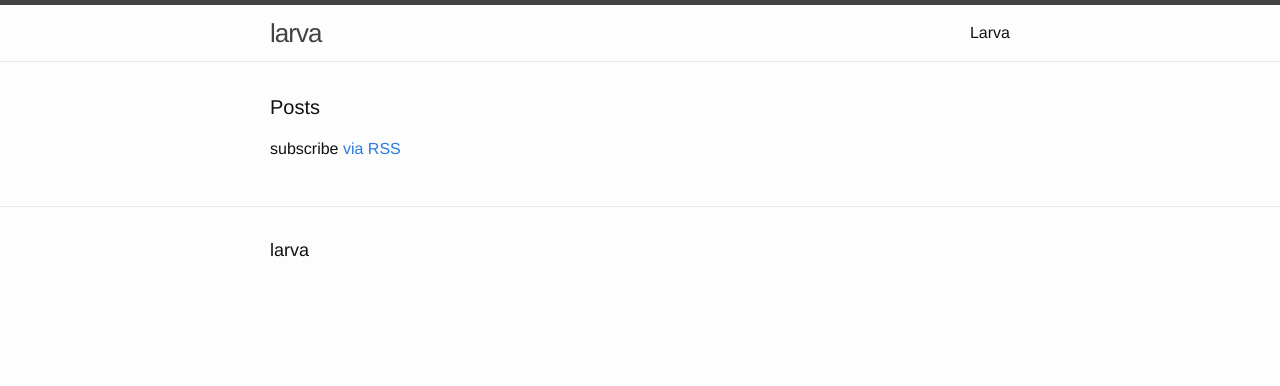
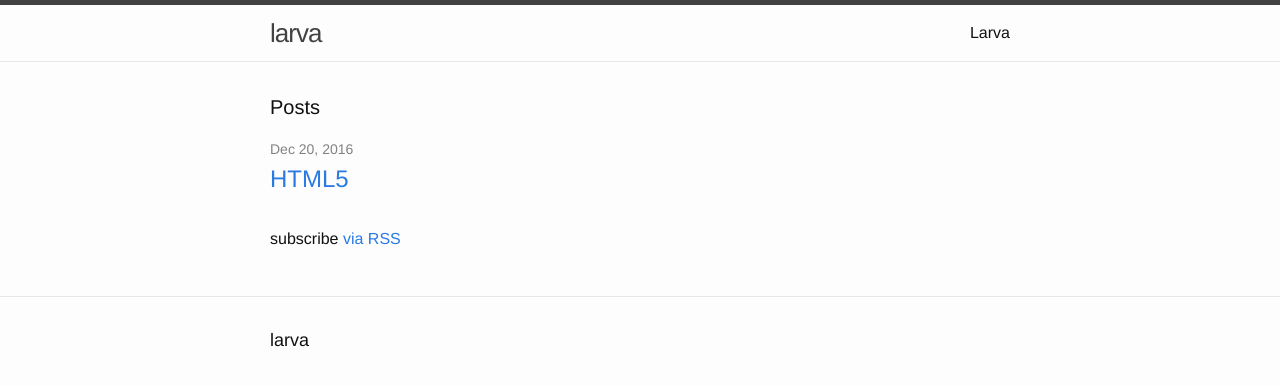
Before and after one commit to Bhanski/larva, a Jekyll site: the page built from index.html, in a window 1280 px wide. Shown: the top 386 px of the page. Built offline with Jekyll 4.4.1, drawn with Linux system fonts in a browser that asks for light colours.

Commit message:
Updated Html5 and 2 other files

```diff
--- a/index.html
+++ b/index.html
@@ -5,21 +5,6 @@ layout: default
 <div class="home">
 
   <h1 class="page-heading">Posts</h1>
-
-  <ul class="feature-list">
-    {% for post in site.features %}
-      <li>
-        <span class="post-meta">{{ post.date | date: "%b %-d, %Y" }}</span>
-
-        <h2>
-          <a class="post-link" href="{{ post.url | prepend: site.baseurl }}">{{ post.title }}</a>
-        </h2>
-        <p>
-          {{post.description}}
-        </p>
-      </li>
-    {% endfor %}
-  </ul>
 
   <ul class="post-list">
     {% for post in site.posts %}
```
Also changed, not shown: _posts/2016-12-20-html5.markdown (added, +9 -0 lines), README.md (deleted).
